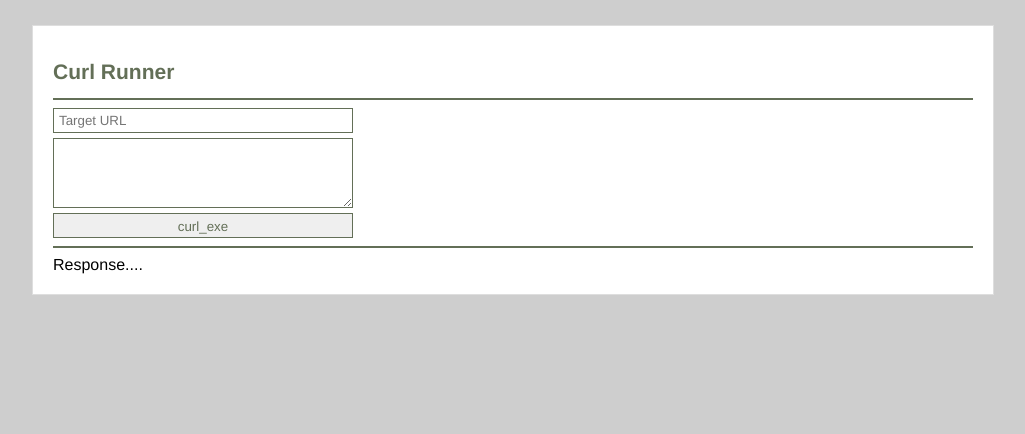
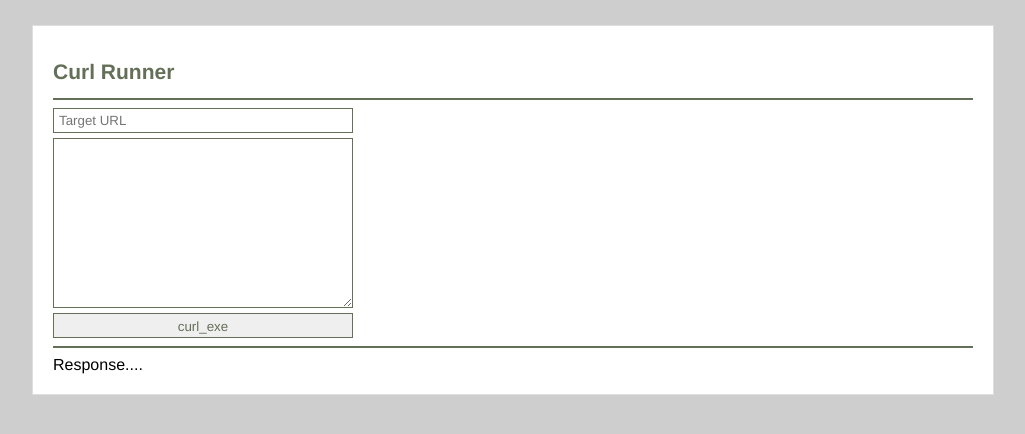
Before and after one commit to bvotava-757/rxssol_test, a plain HTML site: page index.html in a window 1280 px wide. Shown: the whole page, without its empty margins (127-1152 px from the left). Drawn offline with nearby package versions, Linux system fonts and the light colour scheme.

Commit message:
Bradcommit
Brad commit added height = 170

```diff
--- a/index.html
+++ b/index.html
@@ -45,7 +45,7 @@
 		textarea {
 			width:300px;
 			padding:5px;
-			height:70px;
+			height:170px;
 			color:#636F57;
 			font-family:Helvetica, Arial, sans-serif;
 			border:1px solid #636F57;
```
